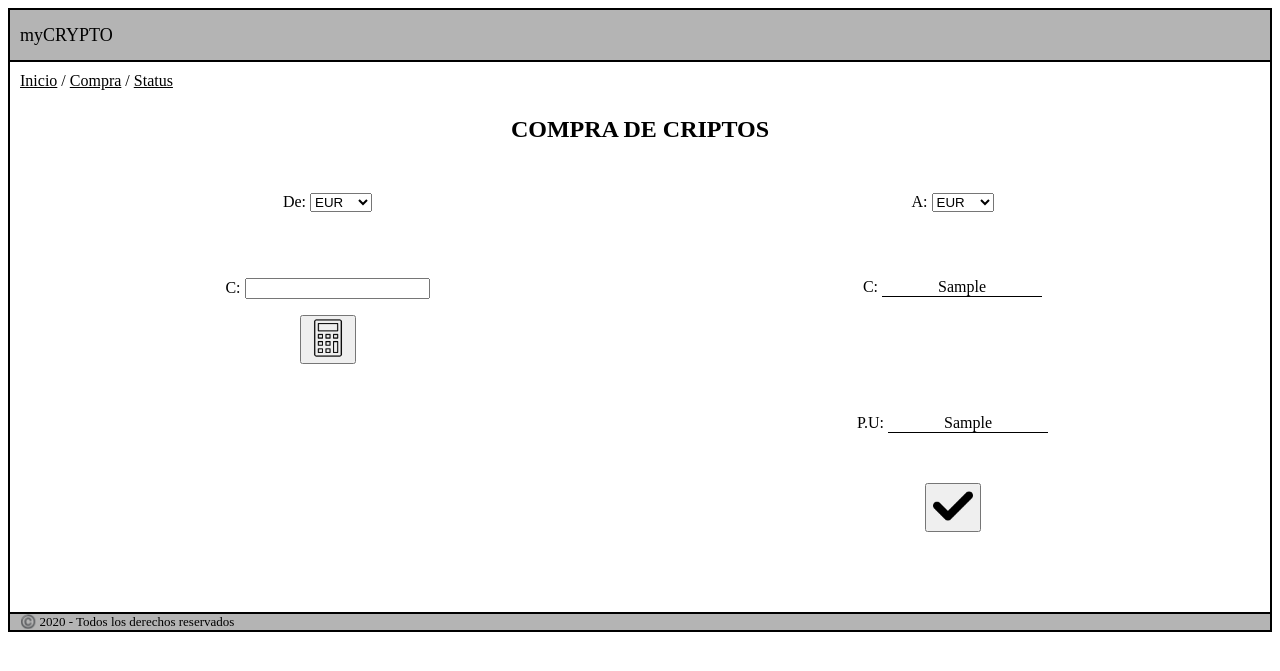
After one commit to Cobra914/proyecto_final_flask, a Flask app: template mycrypto/templates/form_compra.html in a window 1280 px wide. The commit adds this page. Shown: the top 671 px of the page. Run offline with Flask 3, Linux system fonts and the light colour scheme; the template is opened without the code that fills it: values that come from a table or form of the project are taken from there, most other values are stand-ins (such as "Sample title", 1, 10 or a date in 2020); parts of the project's set-up code (start-up, migrations or seed data) failed here and were passed over.

Commit message:
chore: WIP los datos se pintan de manera correcta al darle a la calculadora

```diff
--- a/mycrypto/forms.py
+++ b/mycrypto/forms.py
@@ -1,7 +1,7 @@
 from flask_wtf import FlaskForm
 
 from wtforms import (DecimalField,
-                     HiddenField,
+                     HiddenField, SelectField,
                      StringField,
                      SubmitField, ValidationError)
 
@@ -12,17 +12,36 @@ lista_monedas = ['EUR', 'BTC', 'ETH', 'USDT',
 
 
 class MovimientoForm(FlaskForm):
-    id = HiddenField()
-    from_currency = StringField('From_currency')
-    to_currency = StringField('To_currency')
-    form_quantity = DecimalField('Form_quantity', validators=[
+    from_currency = SelectField('De', choices=[('EUR', 'EUR'),
+                                               ('BTC', 'BTC'),
+                                               ('ETH', 'ETH'),
+                                               ('USDT', 'USDT'),
+                                               ('ADA', 'ADA'),
+                                               ('SOL', 'SOL'),
+                                               ('XRP', 'XRP'),
+                                               ('DOT', 'DOT'),
+                                               ('DOGE', 'DOGE'),
+                                               ('SHIB', 'SHIB')])
+
+    to_currency = SelectField('A', choices=[('EUR', 'EUR'),
+                                            ('BTC', 'BTC'),
+                                            ('ETH', 'ETH'),
+                                            ('USDT', 'USDT'),
+                                            ('ADA', 'ADA'),
+                                            ('SOL', 'SOL'),
+                                            ('XRP', 'XRP'),
+                                            ('DOT', 'DOT'),
+                                            ('DOGE', 'DOGE'),
+                                            ('SHIB', 'SHIB')])
+
+    form_quantity = DecimalField('C', validators=[
         data_required(
             'Debes escribir una cantidad.'),
         number_range(
             min=0.1, message='No se permiten cantidades inferiores a 10 céntimos.')])
 
-    calculadora = SubmitField('Calculadora')
-    submit = SubmitField('Guardar')
+    # calculadora = SubmitField('calculadora')
+    # submit = SubmitField('guardar')
 
     def validate_from_currency(form, field):
 
--- a/mycrypto/templates/compra.html
+++ b/mycrypto/templates/compra.html
@@ -9,6 +9,9 @@
 {% endblock page_title %}
 
 {% block contenido %}
+<form action="/purchase" method="POST">
+    {{ form.csrf_token }}
+
     <div>
         <div class="fila-compra">
             <div class="cuadro">
@@ -71,4 +74,5 @@
             </div>
         </div>
     </div>
+</form>
 {% endblock contenido %}
--- /dev/null
+++ b/mycrypto/templates/form_compra.html
@@ -0,0 +1,74 @@
+{% extends "base.html" %}
+
+{% block head_title %}
+{{ super() }}: Compra
+{% endblock head_title %}
+
+{% block page_title %}
+<h1 class="subtitulo">COMPRA DE CRIPTOS</h1>
+{% endblock page_title %}
+
+{% block contenido %}
+<form action="/purchase" method="POST" novalidate>
+    {{ form.csrf_token }}
+
+    <div>
+        <div class="fila-compra">
+            <div class="cuadro">
+                {{ form.from_currency.label }}: {{ form.from_currency }}
+                <p class="error">
+                    {% if form.from_currency.errors %}
+                    {% for error in form.from_currency.errors %}
+                    {{ error }}
+                    {% endfor %}
+                    {% endif %}
+                </p>
+            </div>
+            <div class="cuadro cuadro2">
+                {{ form.to_currency.label }}: {{ form.to_currency }}
+                <p class="error">
+                    {% if form.to_currency.errors %}
+                    {% for error in form.to_currency.errors %}
+                    {{ error }}
+                    {% endfor %}
+                    {% endif %}
+                </p>
+            </div>
+        </div>
+        <div class="fila-compra">
+            <div class="cuadro-q">
+                {{ form.form_quantity.label }}: {{ form.form_quantity }}
+                <p class="error">
+                    {% if form.form_quantity.errors %}
+                    {% for error in form.form_quantity.errors %}
+                    {{ error }}
+                    {% endfor %}
+                    {% endif %}
+                </p>
+                <button type="submit" name="calculadora">
+                    <img src="/static/icons/calculadora.png" alt="calculadora" width="40" height="40">
+                </button>
+            </div>
+            <div class="cuadro-q">
+                <label for="cantidad-cambio">C:</label>
+                <span class="span-linea">{{ ca }}</span>
+            </div>
+        </div>
+        <div class="fila-compra">
+            <div class="cuadro-pu"></div>
+            <div class="cuadro-pu">
+                <label for="precio-unitario">P.U:</label>
+                <span class="span-linea">{{ pu }}</span>
+            </div>
+        </div>
+        <div class="fila-compra">
+            <div class="cuadro-check pad"></div>
+            <div class="cuadro-check pad">
+                <button type="submit" name="guardar">
+                    <img src="/static/icons/cheque.png" alt="cheque" width="40" height="40">
+                </button>
+            </div>
+        </div>
+    </div>
+</form>
+{% endblock contenido %}
--- a/mycrypto/views.py
+++ b/mycrypto/views.py
@@ -1,6 +1,7 @@
-from flask import render_template
+from flask import render_template, request
 
-from mycrypto.models import ListaMovimientos
+from mycrypto.forms import MovimientoForm
+from mycrypto.models import ListaMovimientos, CoinApi
 
 from . import app
 
@@ -11,9 +12,42 @@ def home():
     return render_template('inicio.html', movs=lista.movimientos)
 
 
-@app.route('/purchase')
+@app.route('/purchase', methods=['GET', 'POST'])
 def purchase():
-    return render_template('compra.html')
+    if request.method == 'GET':
+        formulario = MovimientoForm()
+        return render_template('form_compra.html', form=formulario)
+
+    if request.method == 'POST':
+        lista = ListaMovimientos()
+        formulario = MovimientoForm(data=request.form)
+
+        # print('---------------------------------')
+        # print(request.form)
+        # print('---------------------------------')
+
+        if 'calculadora' in request.form:
+            if formulario.validate():
+                moneda_origen = request.form.get('from_currency')
+                moneda_destino = request.form.get('to_currency')
+
+                coin_api = CoinApi()
+                peticion = coin_api.peticion_api(moneda_origen, moneda_destino)
+
+                cantidad = request.form.get('form_quantity')
+                cantidad = float(cantidad)
+                tasa = peticion[2]
+                cantidad_cambio = cantidad*tasa
+                precio_unitario = cantidad/cantidad_cambio
+
+                return render_template('form_compra.html', form=formulario, ca=cantidad_cambio, pu=precio_unitario)
+
+            else:
+                pass
+        else:
+            pass
+        # return 'guardar'
+        return render_template('inicio.html')
 
 
 @app.route('/status')
```
Lines whose indentation alone changed are shown as unchanged.
